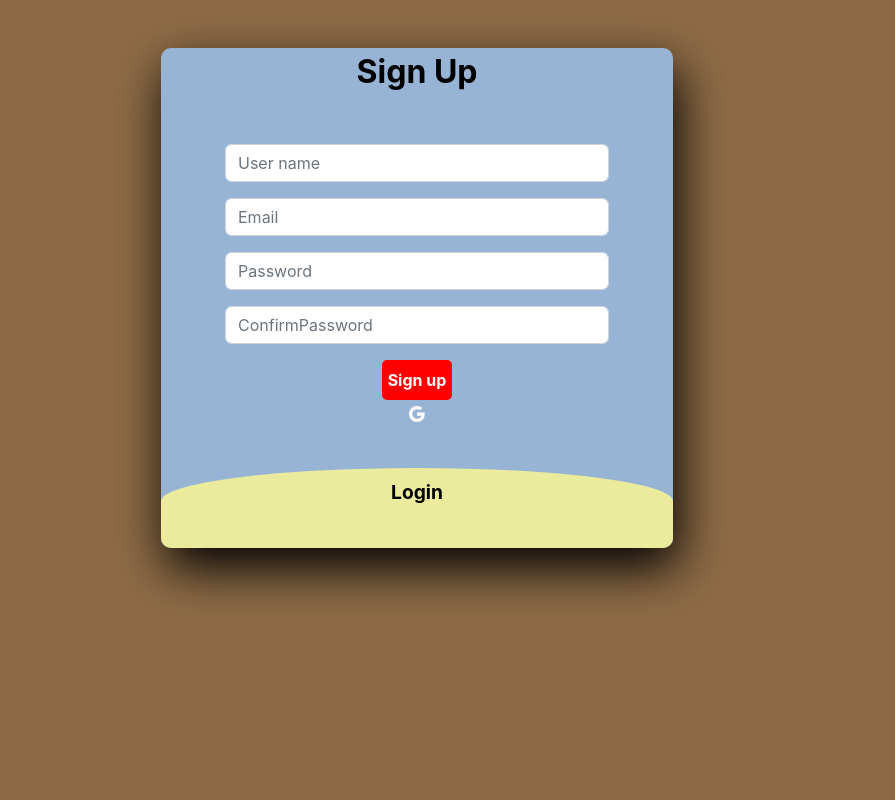
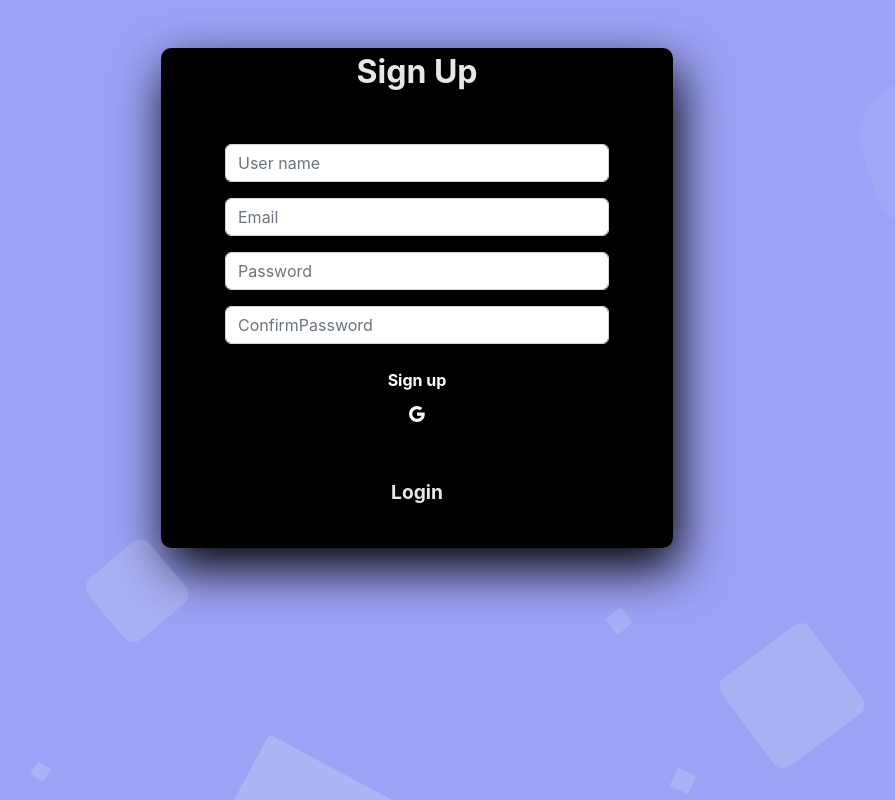
Before and after one commit to harshkumar88/ChatMate, a React (Create React App) app in the folder client/: page / in a window 1280 px wide. Shown: the whole page, without its empty margins (223-1118 px from the left). Built offline with nearby package versions, Linux system fonts and the light colour scheme.

Commit message:
Changes in form design  page

```diff
--- a/client/src/Components/Authentication/Form.css
+++ b/client/src/Components/Authentication/Form.css
@@ -8,8 +8,9 @@
   display: flex;
   justify-content: center;
   min-height: 100vh;
-  background-color: rgb(141, 107, 70);
+  /* background-color:  rgb(236, 227, 227); */
 }
+
 .FormMargin{
   margin-top: 5%;
 }
@@ -41,11 +42,11 @@
   position: relative;
   width: 100%;
   height: 100%;
-  background-color: rgb(152, 180, 212);
+  background-color: black;
 }
 
 label {
-  color:black;
+  color:rgba(255, 255, 255, 0.904);
   font-size: 2em;
   justify-content: center;
   display: flex;
@@ -78,7 +79,7 @@
   /* padding: 10%; */
   /* margin: 10px auto; */
   color: #fff;
-  background: red;
+  background: black;
   font-size: 1em;
   font-weight: bold;
   /* margin-top: 10%; */
@@ -90,14 +91,15 @@
 }
 
 button:hover {
-  background: #6d44b8;
+  background:  #9ca2f5;
+  color:black
 }
 
 .login {
   height: 100%;
   /* width: 100%; */
   /* position: relative; */
-  background-color: #ebeb9d;
+  background-color:  black;
   /* color: #000; */
   border-radius: 60% / 8%;
   display: block;
@@ -106,7 +108,7 @@
   transition: 0.8s ease-in-out;
 }
 .login label {
-  color: black;
+  color: rgba(255, 255, 255, 0.904);
   transform: scale(0.6);
 }
 #chk:checked ~ .login {
@@ -119,8 +121,144 @@
   transform: scale(0.6);
 }
 
-/* .home {
-  text-decoration: none;
-  color: darkcyan;
-  padding: 3%;
-} */
+
+/* Animation Code */
+
+
+.context {
+  width: 100%;
+  position: absolute;
+  top:50vh;
+
+}
+
+.context h1{
+  text-align: center;
+  color: #fff;
+  font-size: 50px;
+}
+
+
+.area{
+  background: #9ca2f5;
+  background: -webkit-linear-gradient(to left, #8f94fb, #4e54c8);
+  width: 100%;
+  height:100vh;
+
+
+}
+
+.circles{
+  position: absolute;
+  top: 0;
+  left: 0;
+  width: 100%;
+  height: 100%;
+  overflow: hidden;
+}
+
+.circles li{
+  position: absolute;
+  display: block;
+  list-style: none;
+  width: 20px;
+  height: 20px;
+  background: rgba(255, 255, 255, 0.2);
+  animation: animate 25s linear infinite;
+  bottom: -150px;
+
+}
+
+.circles li:nth-child(1){
+  left: 25%;
+  width: 80px;
+  height: 80px;
+  animation-delay: 0s;
+}
+
+
+.circles li:nth-child(2){
+  left: 10%;
+  width: 20px;
+  height: 20px;
+  animation-delay: 2s;
+  animation-duration: 12s;
+}
+
+.circles li:nth-child(3){
+  left: 70%;
+  width: 20px;
+  height: 20px;
+  animation-delay: 4s;
+}
+
+.circles li:nth-child(4){
+  left: 40%;
+  width: 60px;
+  height: 60px;
+  animation-delay: 0s;
+  animation-duration: 18s;
+}
+
+.circles li:nth-child(5){
+  left: 65%;
+  width: 20px;
+  height: 20px;
+  animation-delay: 0s;
+}
+
+.circles li:nth-child(6){
+  left: 75%;
+  width: 110px;
+  height: 110px;
+  animation-delay: 3s;
+}
+
+.circles li:nth-child(7){
+  left: 35%;
+  width: 150px;
+  height: 150px;
+  animation-delay: 7s;
+}
+
+.circles li:nth-child(8){
+  left: 50%;
+  width: 25px;
+  height: 25px;
+  animation-delay: 15s;
+  animation-duration: 45s;
+}
+
+.circles li:nth-child(9){
+  left: 20%;
+  width: 15px;
+  height: 15px;
+  animation-delay: 2s;
+  animation-duration: 35s;
+}
+
+.circles li:nth-child(10){
+  left: 85%;
+  width: 150px;
+  height: 150px;
+  animation-delay: 0s;
+  animation-duration: 11s;
+}
+
+
+
+@keyframes animate {
+
+  0%{
+      transform: translateY(0) rotate(0deg);
+      opacity: 1;
+      border-radius: 0;
+  }
+
+  100%{
+      transform: translateY(-1000px) rotate(720deg);
+      opacity: 0;
+      border-radius: 50%;
+  }
+
+}
--- a/client/src/Components/Authentication/Form.js
+++ b/client/src/Components/Authentication/Form.js
@@ -42,7 +42,20 @@
 
 
     return (
-        <div className="App container-fluid">
+        <div className="App container-fluid area">
+                <ul className="circles">
+                        <li></li>
+                        <li></li>
+                        <li></li>
+                        <li></li>
+                        <li></li>
+                        <li></li>
+                        <li></li>
+                        <li></li>
+                        <li></li>
+                        <li></li>
+                </ul>
+
             <div className={change==false?"mt-5 outerWidth":"mt-5 outerWidth2"}>
                 <div className="main mx-auto innerWidth">
                     <input type="checkbox" id="chk" aria-hidden="true" />
```
